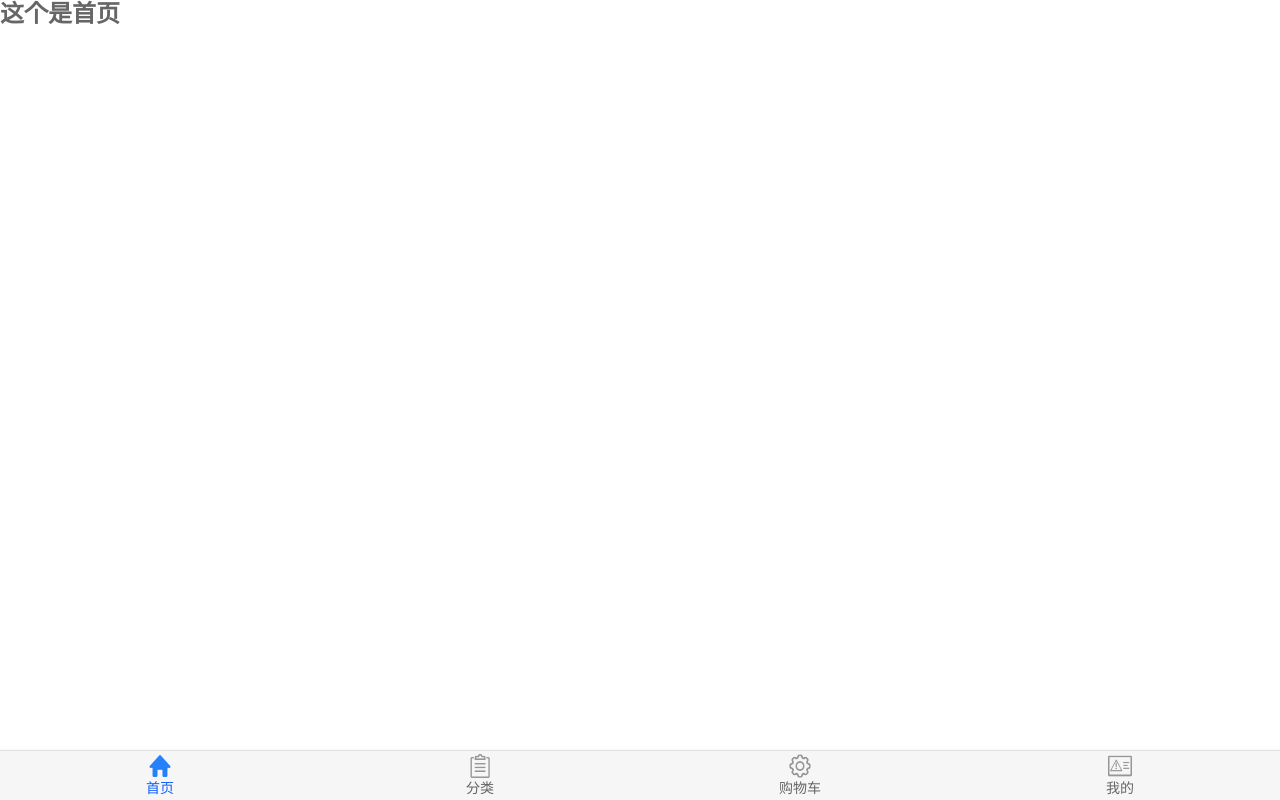
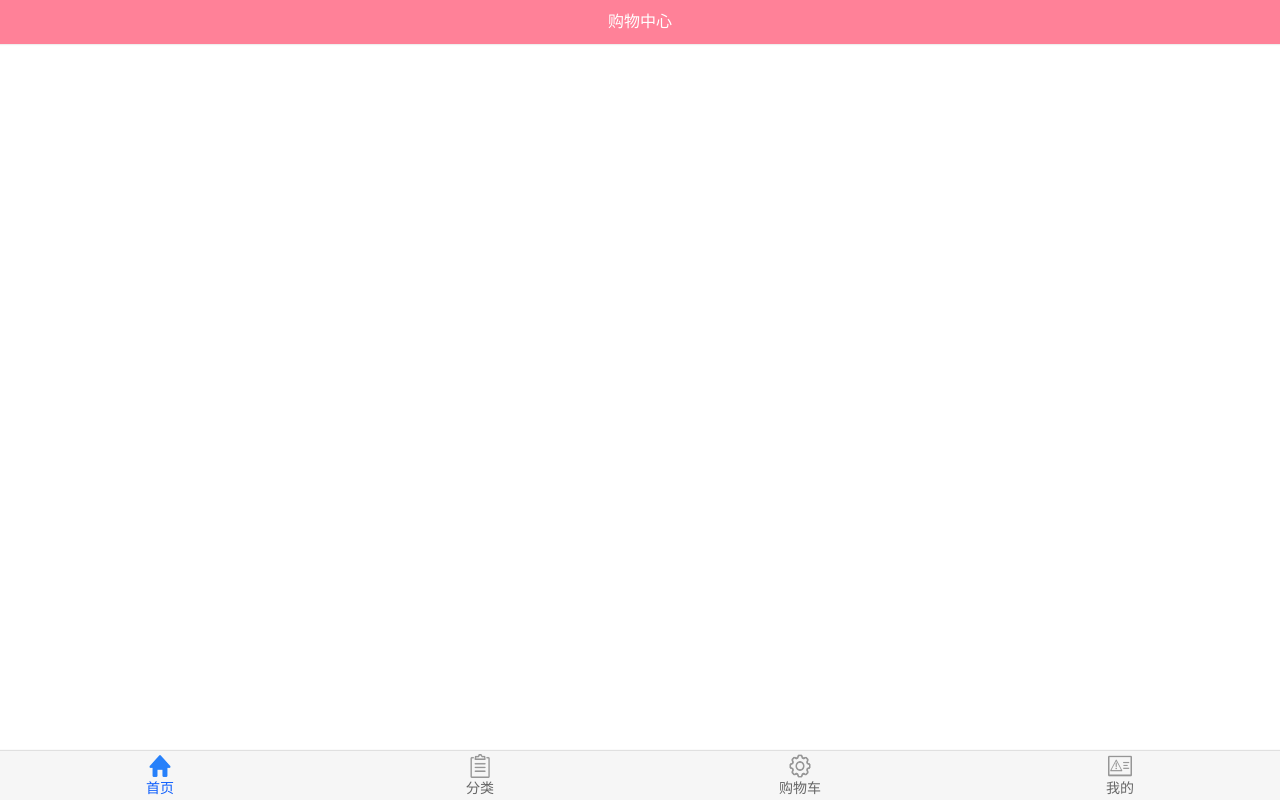
Before and after one commit to wuyuewu515/SuperMall, a Vue app: page /home in a window 1280 px wide. Built offline with nearby package versions, Linux system fonts and the light colour scheme.

Commit message:
1.顶部导航栏的创建

```diff
--- /dev/null
+++ b/src/components/common/navbar/NavBar.vue
@@ -0,0 +1,38 @@
+<template>
+  <div class="nav-bar">
+    <div class="left">
+      <slot name="left"></slot>
+    </div>
+    <div class="center">
+      <slot name="center"></slot>
+    </div>
+    <div class="right">
+      <slot name="right"></slot>
+    </div>
+  </div>
+</template>
+
+<script>
+export default {
+  name: "NavBar"
+}
+</script>
+
+<style scoped>
+
+.nav-bar {
+  display: flex;
+  height: 44px;
+  line-height: 44px;
+  text-align: center;
+  box-shadow: 0 1px 1px rgba(100,100,100,.1);
+}
+
+.left,.right {
+  width: 60px;
+}
+
+.center {
+  flex: 1;
+}
+</style>
--- a/src/main.js
+++ b/src/main.js
@@ -1,5 +1,5 @@
 import Vue from 'vue'
-import App from './App.vue'
+import App from "@/App";
 import router from "@/router";
 
 Vue.config.productionTip = false
--- a/src/views/home/Home.vue
+++ b/src/views/home/Home.vue
@@ -1,13 +1,28 @@
 <template>
-  <h2>这个是首页</h2>
+  <div id="home">
+
+    <NavBar class="home-nav">
+      <div slot="center">购物中心</div>
+    </NavBar>
+  </div>
+
+
 </template>
 
 <script>
+import NavBar from "@/components/common/navbar/NavBar";
+
 export default {
-  name: "Home"
+  name: "Home",
+  components: {
+    NavBar
+  }
 }
 </script>
 
 <style scoped>
-
+.home-nav {
+  background: var(--color-tint);
+  color: white;
+}
 </style>
```
